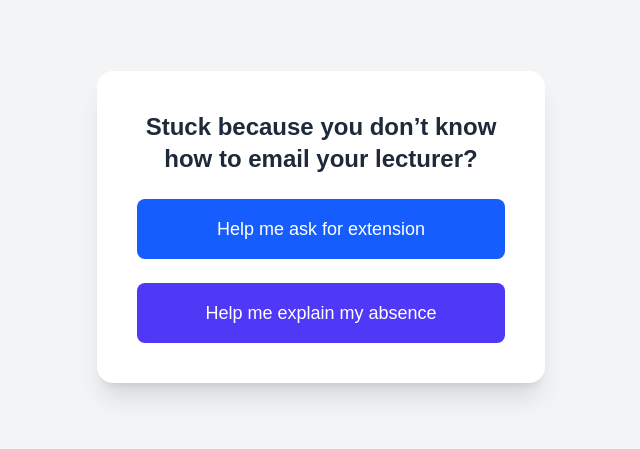
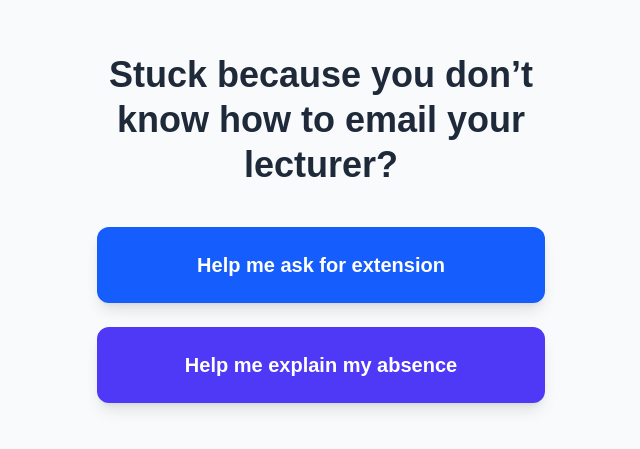
Before and after one commit to lwowken/my-first-saas, a Next.js app: page / in a window 1280 px wide. Shown: the part 173-622 px from the top of the page, without its empty margins (319-959 px from the left). Built offline with nearby package versions, Linux system fonts and the light colour scheme.

Commit message:
Visual focus update

```diff
--- a/app/page.tsx
+++ b/app/page.tsx
@@ -7,19 +7,21 @@ export default function Home() {
   const [result, setResult] = useState("");
 
   return (
-    <div className="min-h-screen flex flex-col items-center justify-center bg-gray-100 px-4">
+    <div className="min-h-screen bg-gray-50 flex flex-col items-center justify-center px-6">
 
-      <div className="bg-white shadow-xl rounded-2xl p-10 w-full max-w-md text-center space-y-6">
+      <div className="w-full max-w-md text-center space-y-10">
 
-        <h1 className="text-2xl font-semibold text-gray-800">
+        <h1 className="text-4xl font-bold text-gray-800 leading-tight">
           Stuck because you don’t know how to email your lecturer?
         </h1>
+
+        <div className="space-y-6">
 
           <button
             onClick={() =>
               setResult(generateLecturerEmail("extension", "polite", "", ""))
             }
-          className="w-full bg-blue-600 hover:bg-blue-700 text-white py-4 rounded-lg text-lg font-medium transition"
+            className="w-full bg-blue-600 hover:bg-blue-700 text-white py-6 rounded-xl text-xl font-semibold transition shadow-lg"
           >
             Help me ask for extension
           </button>
@@ -28,15 +30,16 @@ export default function Home() {
             onClick={() =>
               setResult(generateLecturerEmail("absence", "polite", "", ""))
             }
-          className="w-full bg-indigo-600 hover:bg-indigo-700 text-white py-4 rounded-lg text-lg font-medium transition"
+            className="w-full bg-indigo-600 hover:bg-indigo-700 text-white py-6 rounded-xl text-xl font-semibold transition shadow-lg"
           >
             Help me explain my absence
           </button>
 
         </div>
+      </div>
 
       {result && (
-        <div className="bg-white shadow-xl rounded-2xl p-6 w-full max-w-md mt-6 space-y-3">
+        <div className="bg-white shadow-2xl rounded-2xl p-6 w-full max-w-md mt-12 space-y-4">
           <pre className="whitespace-pre-wrap text-sm text-gray-800">
             {result}
           </pre>
```
Also changed, not shown: lib/formatter.ts (line endings or trailing spaces). Lines whose indentation alone changed are shown as unchanged.
